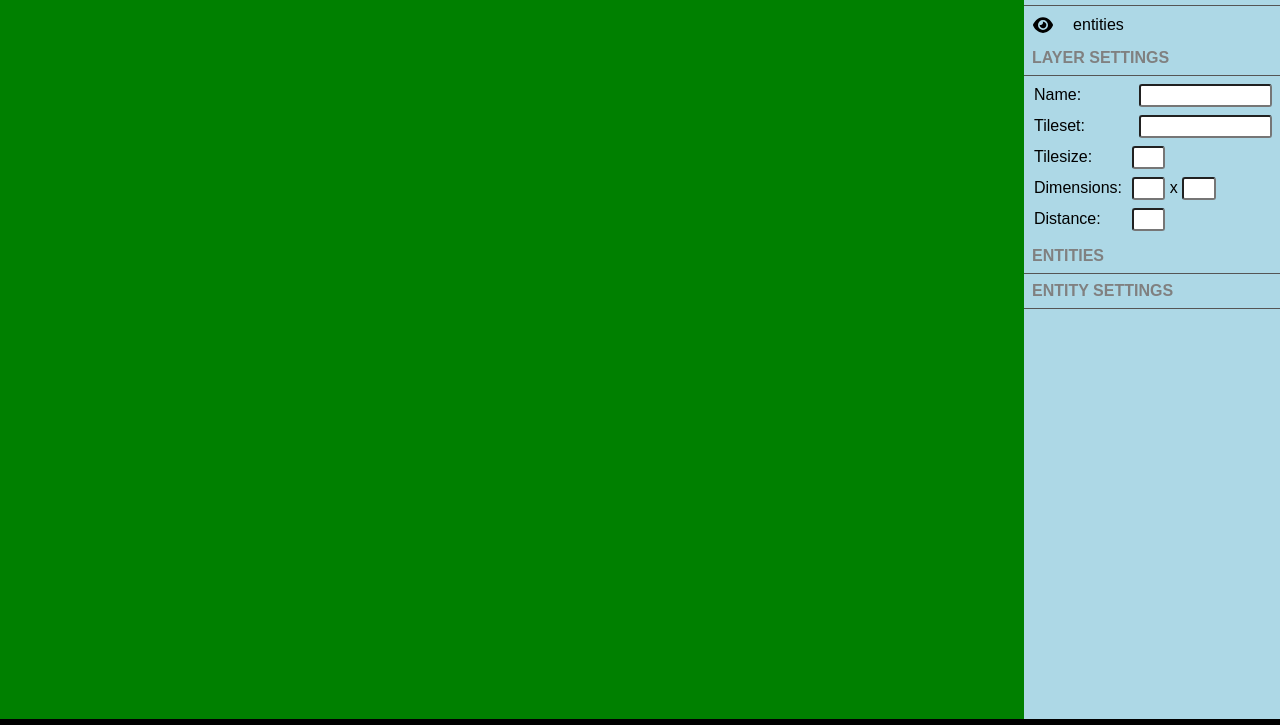
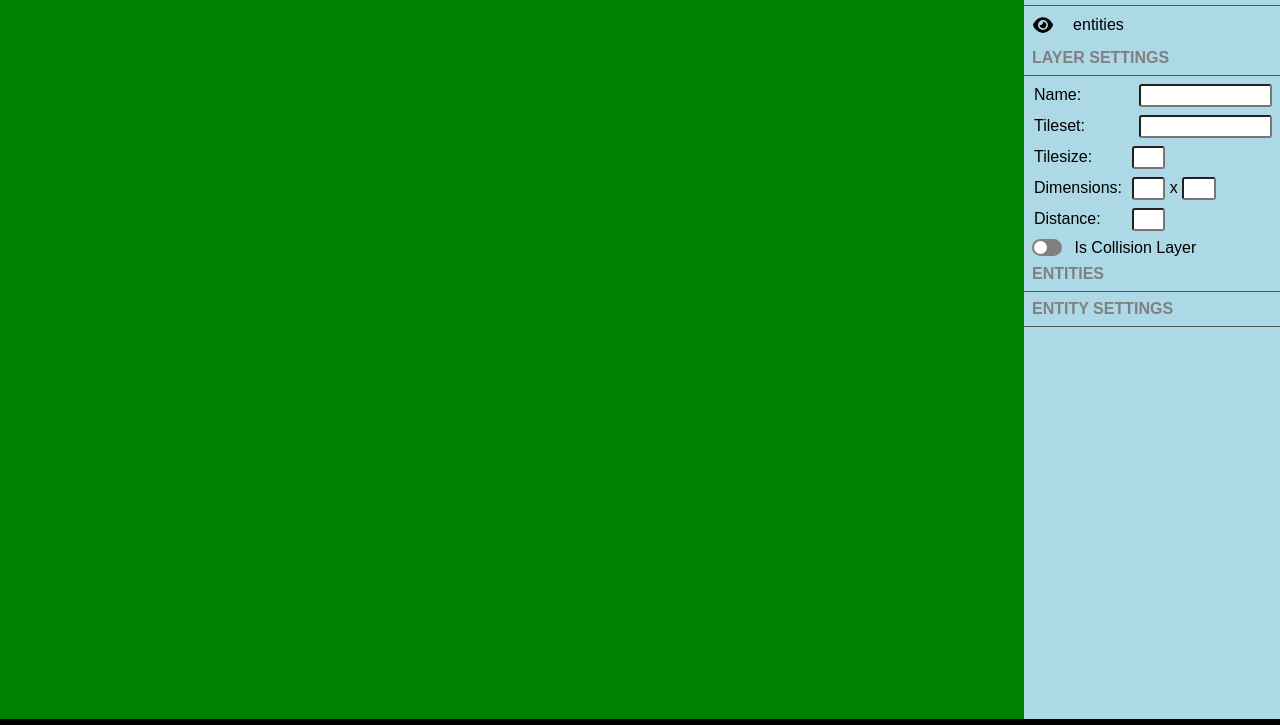
Before and after one commit to dylanclarke890/random, a plain HTML site: page krystalizor/index.html in a window 1280 px wide. Shown: the part 75-800 px from the top of the page. Drawn offline with Linux system fonts and the light colour scheme.

Commit message:
added toggle switch input

```diff
--- a/krystalizor/editor.css
+++ b/krystalizor/editor.css
@@ -212,3 +212,77 @@ canvas {
 }
 
 /* #endregion INPUT SETTINGS LAYOUT */
+
+/* #region TOGGLE OPTION */
+
+.toggle-option >:first-child {
+  margin-inline: 0.5em;
+}
+
+/* The switch - the box around the slider */
+.switch {
+  position: relative;
+  display: inline-block;
+  width: 30px;
+  height: 17px;
+}
+
+/* Hide default HTML checkbox */
+.switch input {
+  opacity: 0;
+  width: 0;
+  height: 0;
+}
+
+/* The slider */
+.slider {
+  position: absolute;
+  cursor: pointer;
+  top: 0;
+  left: 0;
+  right: 0;
+  bottom: 0;
+  background-color: #ccc;
+  -webkit-transition: .4s;
+  transition: .4s;
+}
+
+.slider:before {
+  position: absolute;
+  content: "";
+  height: 13px;
+  width: 13px;
+  left: 2px;
+  bottom: 2px;
+  background-color: white;
+  -webkit-transition: .4s;
+  transition: .4s;
+}
+
+input:disabled + .slider {
+  background-color: grey;
+}
+
+input:checked + .slider {
+  background-color: #2196F3;
+}
+
+input:focus + .slider {
+  box-shadow: 0 0 1px #2196F3;
+}
+
+input:checked + .slider:before {
+  -webkit-transform: translateX(13px);
+  -ms-transform: translateX(13px);
+  transform: translateX(13px);
+}
+
+/* Rounded sliders */
+.slider.round {
+  border-radius: 17px;
+}
+
+.slider.round:before {
+  border-radius: 50%;
+}
+/* #endregion TOGGLE OPTION */
--- a/krystalizor/index.html
+++ b/krystalizor/index.html
@@ -55,7 +55,13 @@
             <label for="distance">Distance:</label>
             <input type="number" name="distance" id="distance" autocomplete="off" />
           </div>
-
+          <div class="toggle-option">
+            <label class="switch">
+              <input type="checkbox" disabled />
+              <span class="slider round"></span>
+            </label>
+            <span>Is Collision Layer</span>
+          </div>
         </div>
         <div id="entities" class="panel">
           <h2 class="panel__header">Entities</h2>
```
